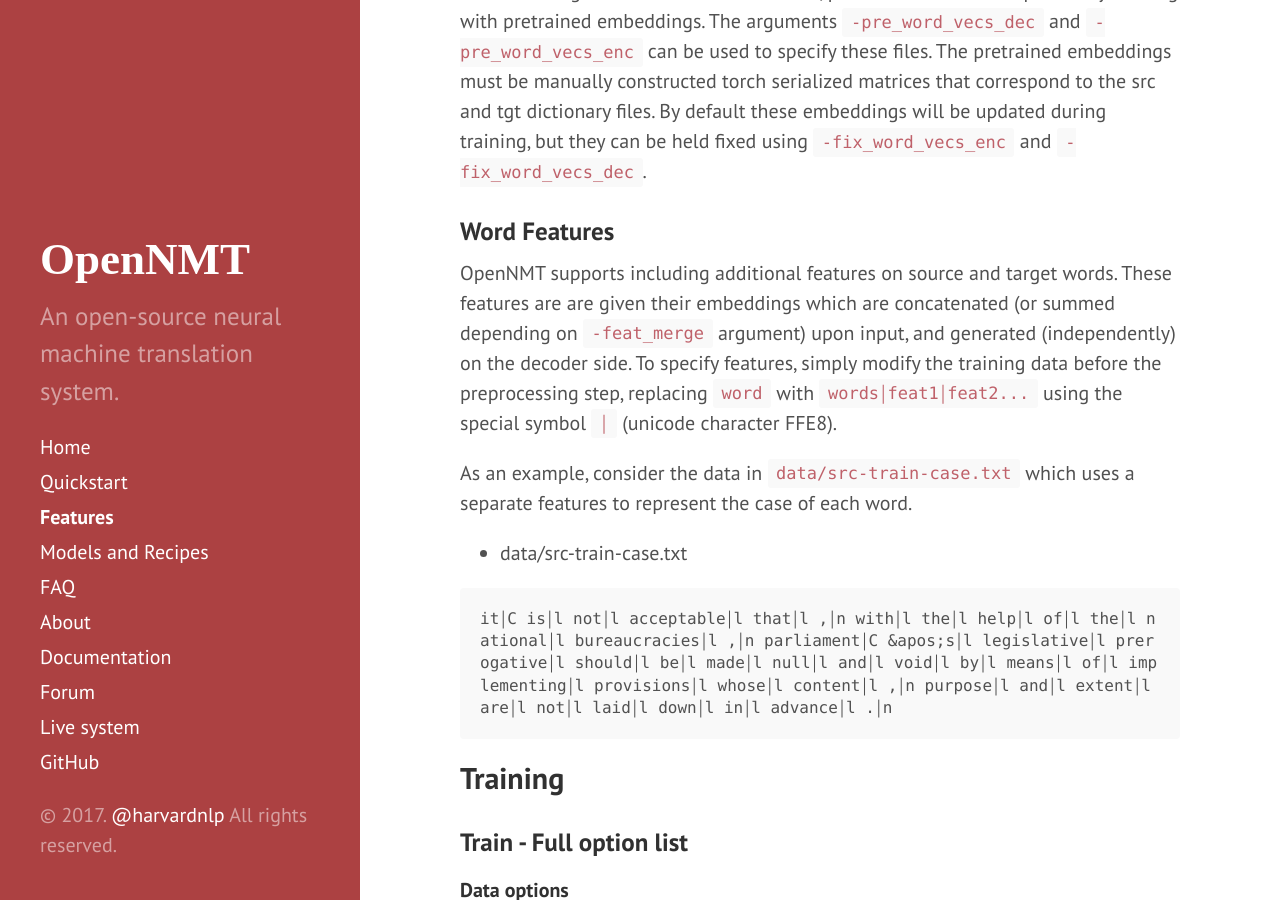
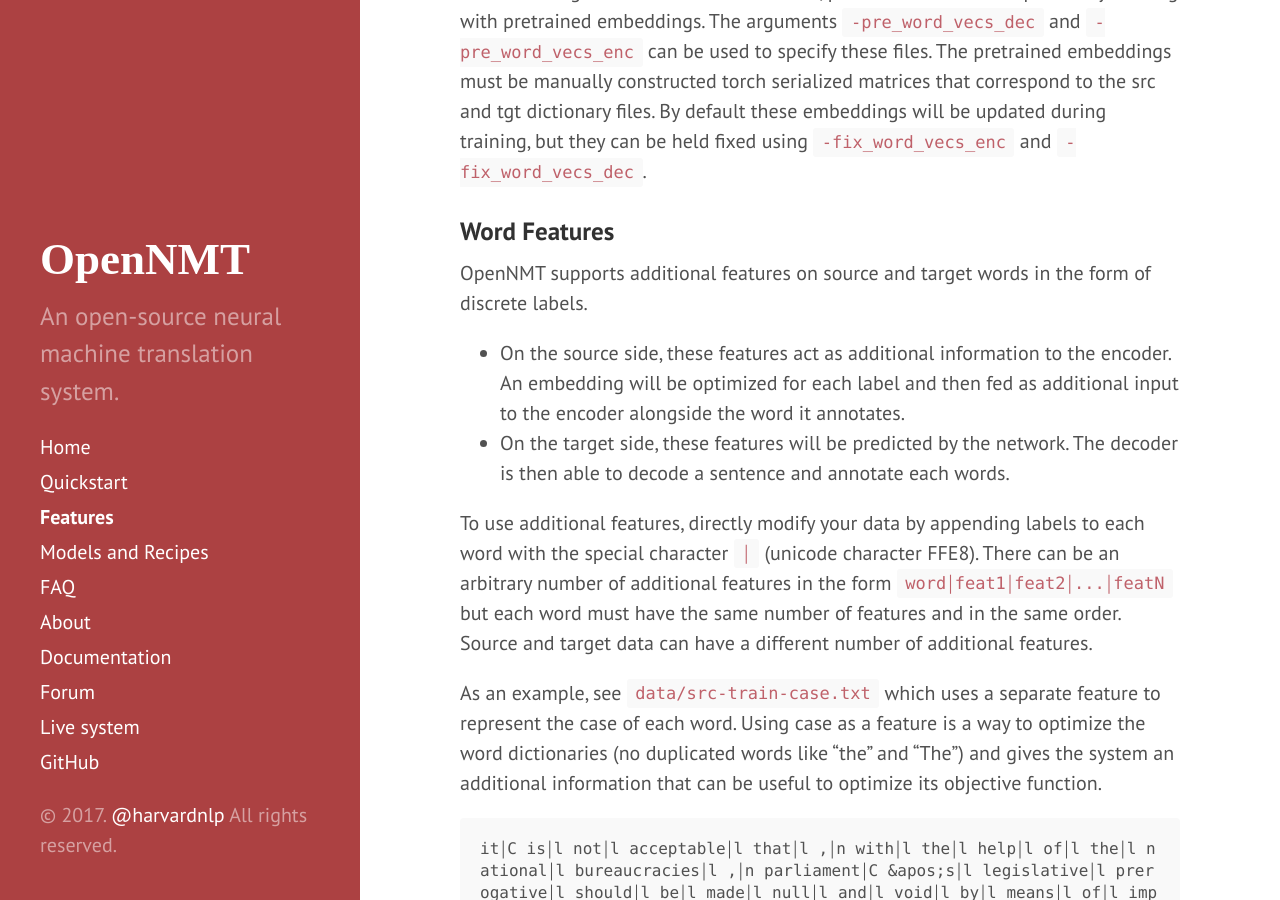
Before and after one commit to OpenNMT/opennmt.github.io, a Jekyll site: the page built from Advanced.md, in a window 1280 px wide and 900 px high, scrolled down 2395 px. Built offline with Jekyll 4.4.1, drawn with Linux system fonts in a browser that asks for light colours.

Commit message:
Revise word features documentation

````diff
--- a/Advanced.md
+++ b/Advanced.md
@@ -61,16 +61,23 @@ training, but they can be held fixed using `-fix_word_vecs_enc` and
 
 ### Word Features
 
-OpenNMT supports including additional features on source and target
-words.  These features are are given their embeddings which are
-concatenated (or summed depending on `-feat_merge` argument) upon input, and generated (independently) on
-the decoder side. To specify features, simply modify the training data
-before the preprocessing step, replacing `word` with
-`words￨feat1￨feat2...` using the special symbol `￨` (unicode character FFE8).
+OpenNMT supports additional features on source and target words in the form of discrete labels.
 
-As an example, consider the data in `data/src-train-case.txt` which uses a separate features to represent the case of each word.
+* On the source side, these features act as additional information to the encoder. An
+embedding will be optimized for each label and then fed as additional input to the
+encoder alongside the word it annotates.
+* On the target side, these features will be predicted by the network. The
+decoder is then able to decode a sentence and annotate each words.
 
-* data/src-train-case.txt
+To use additional features, directly modify your data by appending labels to each word with
+the special character `￨` (unicode character FFE8). There can be an arbitrary number of additional
+features in the form `word￨feat1￨feat2￨...￨featN` but each word must have the same number of
+features and in the same order. Source and target data can have a different number of additional features.
+
+As an example, see `data/src-train-case.txt` which uses a separate feature
+to represent the case of each word. Using case as a feature is a way to optimize the word
+dictionaries (no duplicated words like "the" and "The") and gives the system an additional
+information that can be useful to optimize its objective function.
 
 ```
 it￨C is￨l not￨l acceptable￨l that￨l ,￨n with￨l the￨l help￨l of￨l the￨l national￨l bureaucracies￨l ,￨n parliament￨C &apos;s￨l legislative￨l prerogative￨l should￨l be￨l made￨l null￨l and￨l void￨l by￨l means￨l of￨l implementing￨l provisions￨l whose￨l content￨l ,￨n purpose￨l and￨l extent￨l are￨l not￨l laid￨l down￨l in￨l advance￨l .￨n
````
